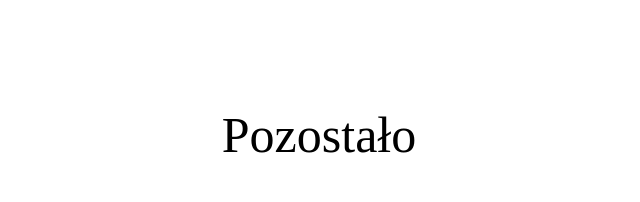
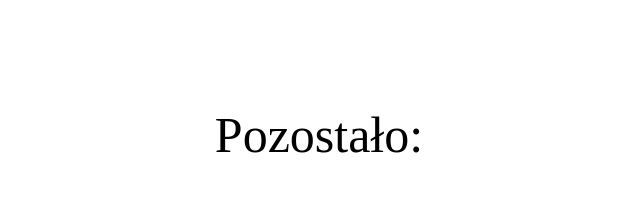
Before and after one commit to AndrzejNowicki/AndrzejNowicki30.github.io, a plain HTML site: page index.html in a window 1280 px wide. Shown: the part 68-270 px from the top of the page, without its empty margins (321-961 px from the left). Drawn offline with Linux system fonts and the light colour scheme; a web font is replaced by a local one.

Commit message:
Update index.html

```diff
--- a/index.html
+++ b/index.html
@@ -45,7 +45,7 @@ h1 {
   <body class="background">
   <div class="content" id="countdown">
     <h1>
-      Pozostało
+      Pozostało:
     </h1>
     <div id="counter"><span id="c-day"></span><span id="c-hour"></span><span id="c-min"></span><span id="c-sec"></span></div>
   </div>
```
